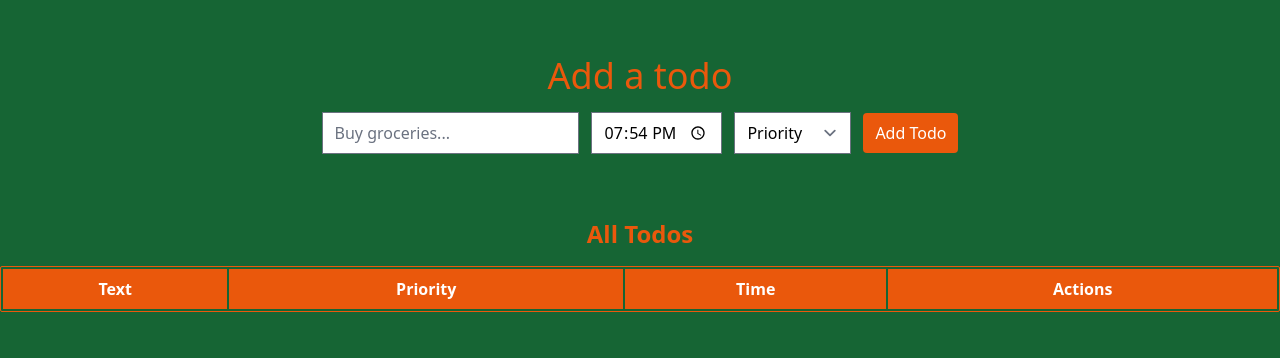
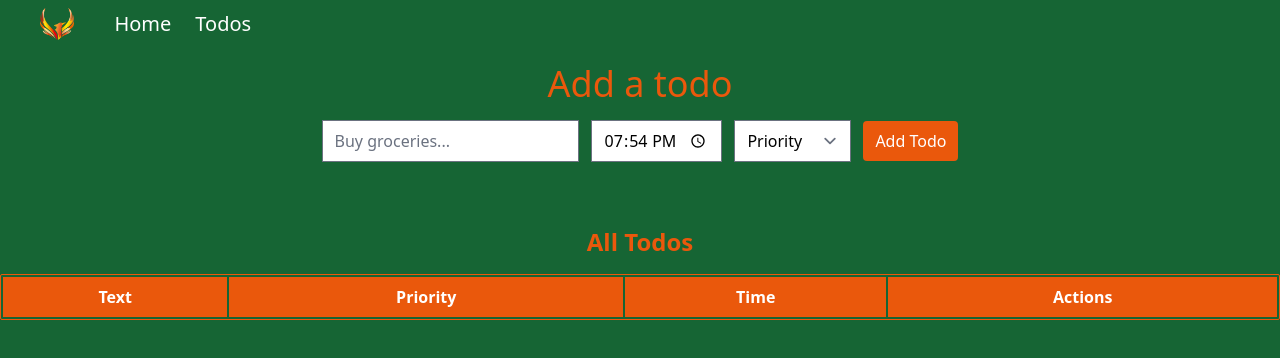
Before and after one commit to EidHachem/Todo-list-TypeScript, a React (Create React App) app: page /todos in a window 1280 px wide. Shown: the top 358 px of the page. Built offline with nearby package versions, Linux system fonts and the light colour scheme.

Commit message:
Add navbar

```diff
--- a/src/App.tsx
+++ b/src/App.tsx
@@ -1,10 +1,12 @@
 import React, { FC } from 'react';
 import { Route, Routes } from 'react-router-dom';
+import Navbar from './components/Navbar/Navbar';
 import Todos from './components/Todo/Todos';
 
 const App: FC = () => {
   return (
-    <div className="bg-green-800 flex flex-col min-h-[100vh] py-10">
+    <div className="bg-green-800 flex flex-col min-h-[100vh]">
+      <Navbar />
       <Routes>
         <Route path="/" element={<div>Home</div>} />
         <Route path="/todos" element={<Todos />} />
--- /dev/null
+++ b/src/components/Navbar/Navbar.tsx
@@ -0,0 +1,27 @@
+import React from 'react';
+import { Link } from 'react-router-dom';
+import logo from '../../Assets/logo.png';
+
+const Navbar = () => {
+  return (
+    <nav className="min-h-[2em] flex items-center py-2 px-10">
+      <Link to="/">
+        <img src={logo} alt="logo" className="h-8" />
+      </Link>
+      <ul className="flex items-center gap-6 px-10">
+        <li>
+          <Link to="/" className="text-white text-xl">
+            Home
+          </Link>
+        </li>
+        <li>
+          <Link to="/todos" className="text-white text-xl">
+            Todos
+          </Link>
+        </li>
+      </ul>
+    </nav>
+  );
+};
+
+export default Navbar;
--- a/src/components/Todo/TodoList.tsx
+++ b/src/components/Todo/TodoList.tsx
@@ -22,9 +22,11 @@ const TodoList: React.FC<{ todos: Todo[]; deleteTodoHandler: (id: string) => voi
           {props.todos.map((todo) => (
             <tr
               key={todo.id}
-              className={`${todo.priority === 'low' && 'bg-yellow-200 text-gray-700'} ${
-                todo.priority === 'medium' && 'bg-yellow-600'
-              } ${todo.priority === 'high' && 'bg-red-900'} border-b border-gray-300 text-center`}>
+              className={`${
+                todo.priority === 'low' && 'bg-yellow-200 text-gray-700 font-semibold'
+              } ${todo.priority === 'medium' && 'bg-yellow-600'} ${
+                todo.priority === 'high' && 'bg-amber-700'
+              } border-b border-gray-300 text-center`}>
               <td className="py-2">{todo.text}</td>
               <td className="py-2">{todo.priority}</td>
               <td className="py-2">{todo.time}</td>
```
Also changed, not shown: src/Assets/logo.png (added).
